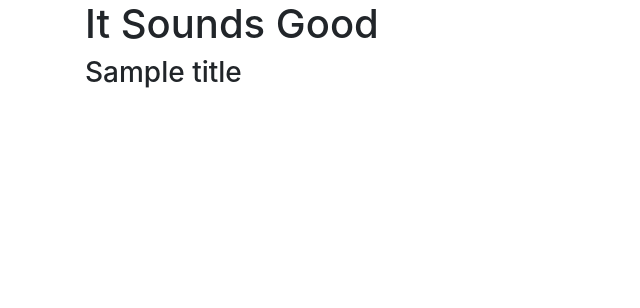
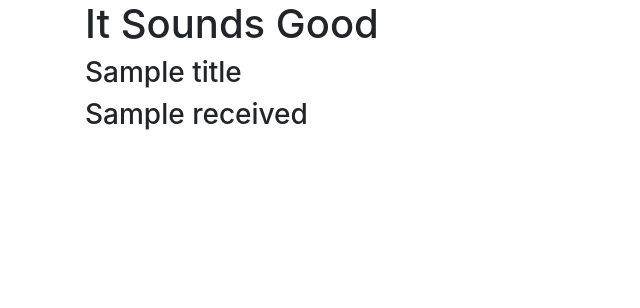
Before and after one commit to harryuan65/It-Sounds-Good, a Django app: template program/templates/program/index.html in a window 1280 px wide. Shown: the top 308 px of the page, without its empty margins (0-640 px from the left). Run offline with Django 3.2, Linux system fonts and the light colour scheme; the template is opened without the code that fills it: most values are stand-ins (such as "Sample title", 1, 10 or a date in 2020); some libraries are stand-ins or nearby versions.

Commit message:
you can http://localhost:8000/program/render_index?url=https://www.youtube.com/watch?v=IR7JomMbtbA and it will receive this url

```diff
--- a/program/templates/program/index.html
+++ b/program/templates/program/index.html
@@ -2,4 +2,6 @@
 
 {% block content %}
 <h3 class="center-align">{{title}}</h3>
+<h3 class="center-align">{{received}}</h3>
+
 {% endblock %}
--- a/program/views.py
+++ b/program/views.py
@@ -7,8 +7,10 @@ def home(req):
     return HttpResponse('Hello From Program')
 
 def render_index(req):
+    youtube_url = str(req.GET.get('url'))
     return render(req, 'program/index.html',{
-        'title': 'Newest Version'
+        'title': 'Newest Version',
+        'received': youtube_url
     })
 
 def send_json(req):
@@ -17,4 +19,3 @@ def send_json(req):
     #return JsonResponse(json.dumps(data, ensure_ascii=False), safe=False)
     #return HttpResponse(json.dumps(data, ensure_ascii=False),content_type="application/json")
     #return HttpResponse(data,  'application/json')
-# Create your views here.
```
